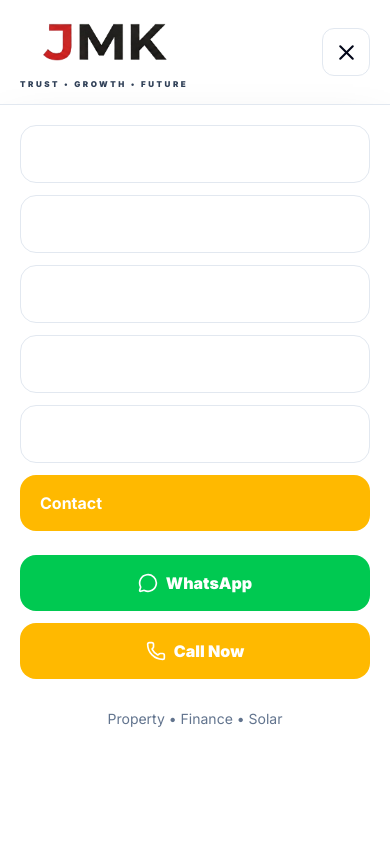
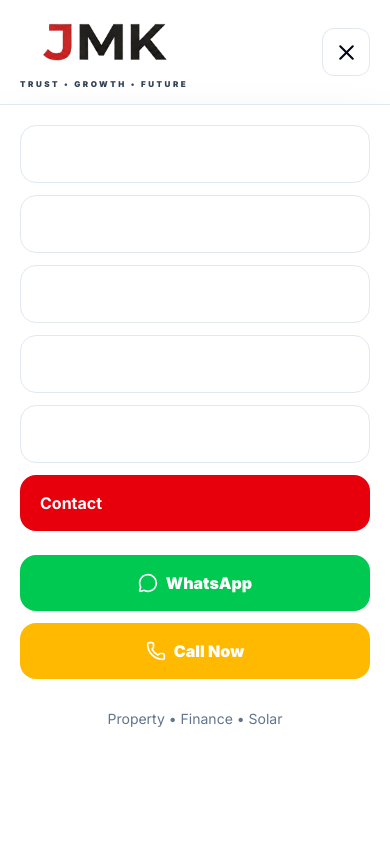
Before and after one commit to sureshvsh12-sys/JMK-WEBSITE, a React (Vite) app: page /contact in a window 390 px wide. Both pictures are taken after a click on the button "Open navigation menu". Shown: the top 844 px of the page. Built offline with nearby package versions, Linux system fonts and the light colour scheme; the HTML template or start-up script is replaced by a standard one.

Commit message:
Fix navbar active menu color

```diff
--- a/src/components/layout/Navbar.jsx
+++ b/src/components/layout/Navbar.jsx
@@ -99,8 +99,8 @@ export default function Navbar() {
               className={({ isActive }) =>
                 `relative inline-flex h-[104px] items-center whitespace-nowrap px-1 text-[15px] font-bold transition ${
                   isActive
-                    ? "text-slate-950"
-                    : "text-slate-600 hover:text-slate-950"
+                    ? "text-red-600 font-black"
+                    : "text-slate-700 hover:text-red-600"
                 }`
               }
             >
@@ -177,7 +177,7 @@ export default function Navbar() {
                 className={({ isActive }) =>
                   `rounded-2xl px-5 py-4 font-bold transition ${
                     isActive
-                      ? "bg-amber-400 text-slate-950"
+                      ? "bg-red-600 text-slate-950"
                       : "border border-slate-200 text-slate-700 hover:border-amber-400 hover:bg-amber-50"
                   }`
                 }
```
